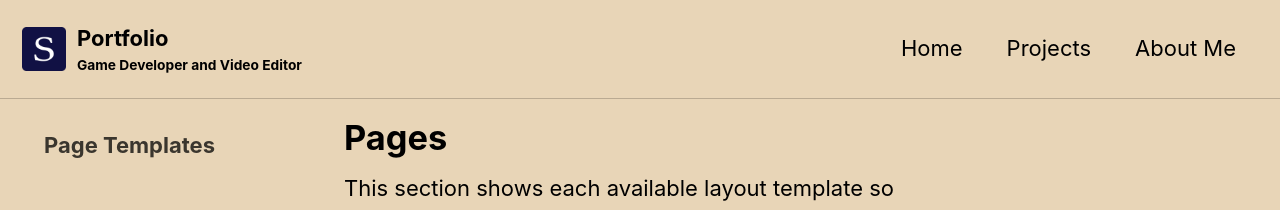
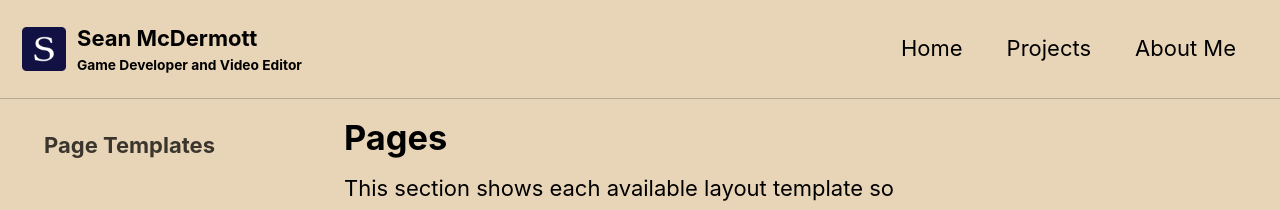
Before and after one commit to McDermott2527/McDermott2527.github.io, a Jekyll site: the page built from _pages/pages.md, in a window 1280 px wide. Shown: the top 210 px of the page. Built offline with Jekyll 4.4.1, drawn with Linux system fonts in a browser that asks for light colours.

Commit message:
Update masthead title to 'Sean McDermott'

```diff
--- a/_config.yml
+++ b/_config.yml
@@ -8,7 +8,7 @@ url: "https://McDermott2527.github.io" # Your GitHub Pages domain
 baseurl: "" # Repo name if site is in a project repo, blank for user/org site
 locale: "en-GB" # Language/region
 logo: "assets/images/BigIcon512x512.png" # path of logo image to display in the masthead
-masthead_title: "Portfolio" # overrides the website title displayed in the masthead, use " " for no title
+masthead_title: "Sean McDermott" # overrides the website title displayed in the masthead, use " " for no title
 copyright: # "copyright" name, defaults to site.title
 copyright_url: # "copyright" URL, defaults to site.url
 # Theme settings (used by the existing CSS)
```
